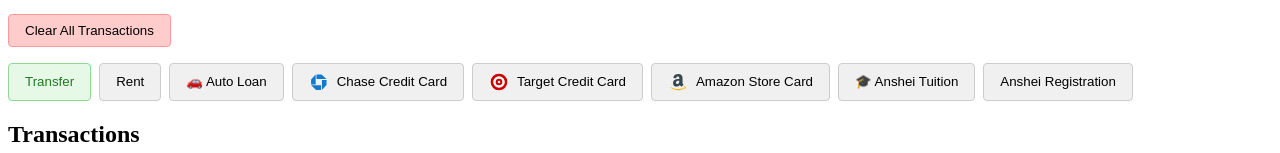
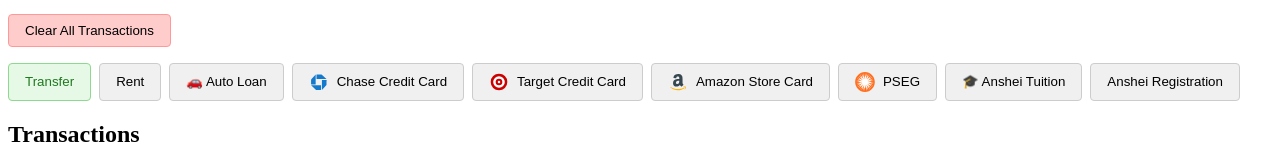
Before and after one commit to rafistrauss/budget, a SvelteKit app: page /checking in a window 1280 px wide. Shown: the part 249-402 px from the top of the page. Built offline with nearby package versions, Linux system fonts and the light colour scheme; no server answers.

Commit message:
feat: Add PSEG logo component and integrate into transaction buttons

```diff
--- /dev/null
+++ b/src/lib/PSEGLogo.svelte
@@ -0,0 +1 @@
+<svg xmlns="http://www.w3.org/2000/svg" xml:space="preserve" viewBox="0 0 47.3 48.1" width="20px" height="20px"><path d="M0 24.1C0 10.8 10.6 0 23.6 0c13.1 0 23.6 10.8 23.6 24.1s-10.5 24-23.6 24c-13 0-23.6-10.8-23.6-24" style="fill:#ff6e1e"/><path d="M20.5 18 11.6 5.7l3.8 8.1-7.1-5.3 10.1 11.2-12.8-7.9 6.6 6-8.6-2.2 13.6 6.5-14.8-2.3 8.3 3L2 24.1l15 .6-14.6 3.7 8.8-.5-7.6 4.6 14.1-5.2-12.1 9 8-3.8-5.3 7.2 11.1-10.4-7.8 13.1 5.9-6.7-2.1 8.7 6.3-13.8-2.3 15.1 2.9-8.5 1.3 8.9V30.9l4.3 14.8-.5-9 4.5 7.7-5.1-14.3 8.9 12.3-3.8-8.1 7.1 5.4-10.2-11.3 12.9 7.9-6.6-6 8.6 2.2-13.6-6.4 14.8 2.3-8.3-3 8.7-1.3-15-.7 14.6-3.6-8.8.4 7.6-4.6-14.1 5.2 12.1-9-8 3.9L39 8.5 27.9 18.8l7.8-13.1-5.9 6.7 2.1-8.7-6.3 13.8 2.3-15.1-3 8.5L23.6 2 23 17.2 19.4 2.4l.5 9-4.6-7.7" style="fill:#fff"/></svg>
--- a/src/routes/checking/+page.svelte
+++ b/src/routes/checking/+page.svelte
@@ -6,6 +6,7 @@
     import ChaseLogo from '$lib/ChaseLogo.svelte';
     import TargetLogo from '$lib/TargetLogo.svelte';
     import AmazonLogo from '$lib/AmazonLogo.svelte';
+    import PSEGLogo from '$lib/PSEGLogo.svelte';
 
     const easternTimezone = 'America/New_York'; // Set timezone to Eastern
 
@@ -231,6 +232,7 @@
     $: hasAmazonStoreCard = transactions.some(t => t.title === 'Amazon Store Card');
     $: hasAnsheiTuition = transactions.some(t => t.title === 'Anshei Tuition');
     $: hasAnsheiRegistration = transactions.some(t => t.title === 'Anshei Registration');
+    $: hasPSEG = transactions.some(t => t.title === 'PSEG');
 
     /**
 	 * @param {string | number | bigint} amount
@@ -438,6 +440,7 @@
         <button class:addressed={hasChaseCreditCard} on:click={() => { setShortcut('', getUpcomingDate(8)); type = 'debit'; title = 'Chase Credit Card'; }}><ChaseLogo /> Chase Credit Card</button>
         <button class:addressed={hasTargetCreditCard} on:click={() => { setShortcut('', getUpcomingDate(8)); type = 'debit'; title = 'Target Credit Card'; }}><TargetLogo /> Target Credit Card</button>
         <button class:addressed={hasAmazonStoreCard} on:click={() => { setShortcut('', getUpcomingDate(8)); type = 'debit'; title = 'Amazon Store Card'; }}><AmazonLogo /> Amazon Store Card</button>
+        <button class:addressed={hasPSEG} on:click={() => { setShortcut('269', getUpcomingDate(8)); type = 'debit'; title = 'PSEG'; }}><PSEGLogo /> PSEG</button>
         <button class:addressed={hasAnsheiTuition} on:click={() => { setShortcut('1297', getUpcomingDate(1)); type = 'debit'; title = 'Anshei Tuition'; }}>🎓 Anshei Tuition</button>
         <button class:addressed={hasAnsheiRegistration} on:click={() => { setShortcut('50', getUpcomingDate(1)); type = 'debit'; title = 'Anshei Registration'; }}>Anshei Registration</button>
     </div>
@@ -460,6 +463,8 @@
                             🚗
                         {:else if title === 'Anshei Tuition'}
                             🎓
+                        {:else if title === 'PSEG'}
+                            <PSEGLogo />
                         {/if}
                         {title}
                     </span>
```
